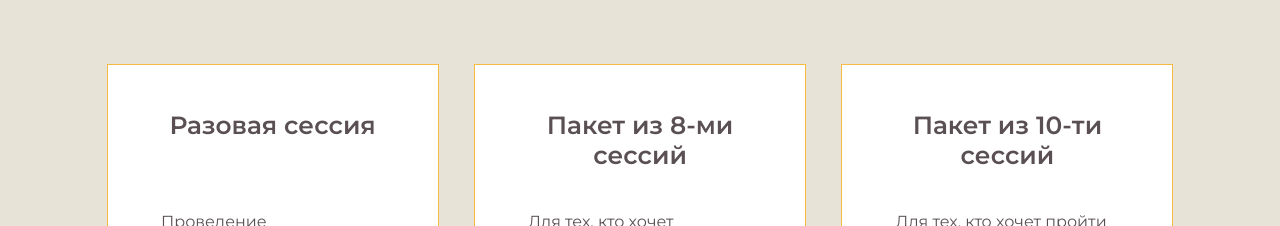
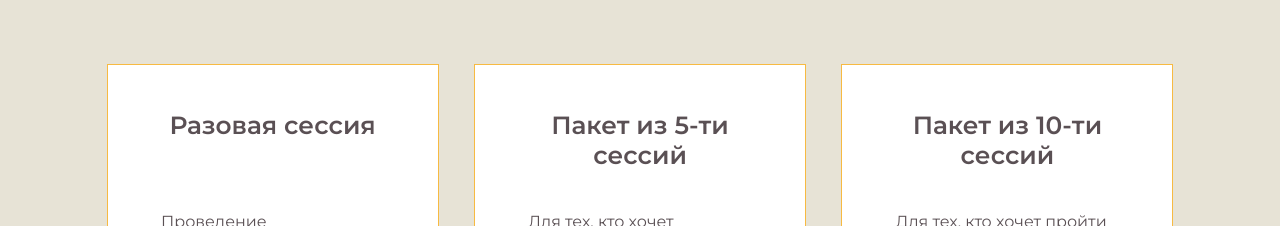
Before and after one commit to AlekseiOvchinnikov13/dari.space, a Next.js app: page / in a window 1280 px wide. Shown: the part 1390-1616 px from the top of the page. Built offline with nearby package versions, Linux system fonts and the light colour scheme.

Commit message:
change price data

```diff
--- a/src/data/services.js
+++ b/src/data/services.js
@@ -2,16 +2,16 @@ export const SERVICES_DATA = [
   {
     title: 'Разовая сессия',
     text: 'Проведение полноценной сессии для разбора одного запроса/определенной ситуации',
-    price: '2 000 ₽',
+    price: '3 000 ₽',
   },
   {
-    title: 'Пакет из 8-ми сессий',
+    title: 'Пакет из 5-ти сессий',
     text: 'Для тех, кто хочет основательно проработать одну сферу деятельности (например, деньги, здоровье и&nbsp;т.д.). Работа проходит по&nbsp;методу психосоматической кинезиологии',
-    price: '14 000 ₽',
+    price: '13 000 ₽',
   },
   {
     title: 'Пакет из 10-ти сессий',
     text: 'Для тех, кто хочет пройти курс красткосрочной терапии и&nbsp;имеет запрос на&nbsp;глубокие внутриличностные изменения',
-    price: '17 000 ₽',
+    price: '25 000 ₽',
   }
 ];
```
